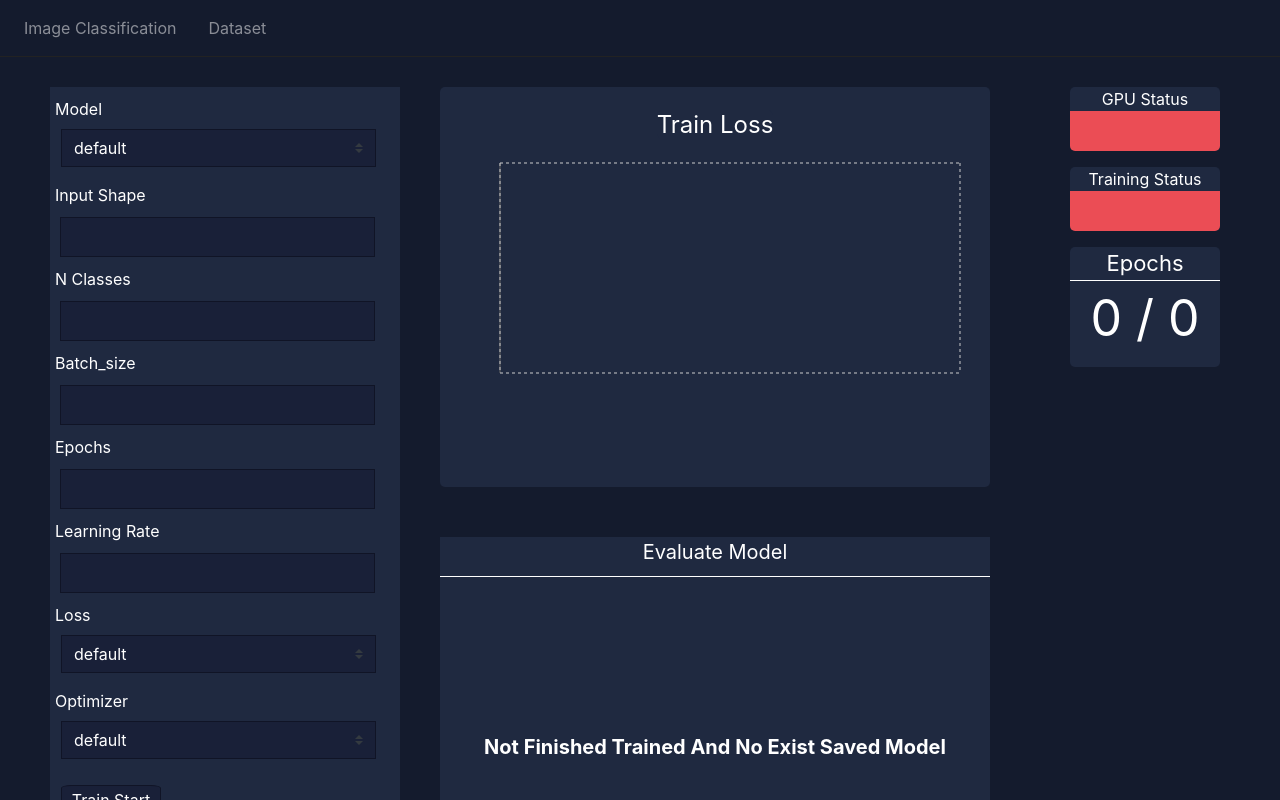
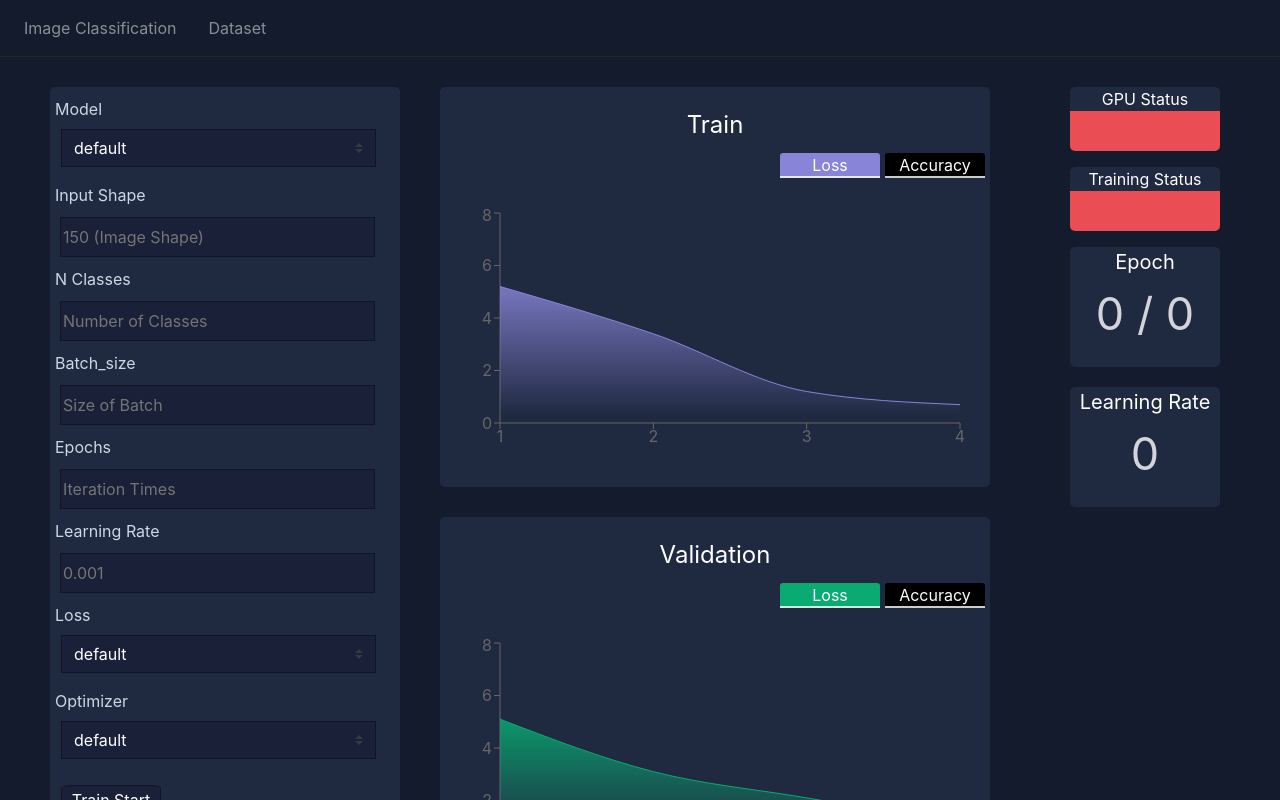
Before and after one commit to kylecocolim/Tensorflow_Automatic_Training, a React (Create React App) app in the folder client/: page / in a window 1280 px wide. Shown: the top 800 px of the page. Built offline with nearby package versions, Linux system fonts and the light colour scheme; no server answers; a web font is replaced by a local one.

Commit message:
add Validation Chart and Loss and accuracy Selector

```diff
--- a/client/src/components/DashBoard.jsx
+++ b/client/src/components/DashBoard.jsx
@@ -2,9 +2,10 @@ import React, {Component} from 'react';
 import '../css/DashBoard.css';
 import axios from 'axios';
 import Chart from './DashBoard/Chart/lossChart';
-import EpochComponent from './DashBoard/Epoch';
+import ValChart from './DashBoard/Chart/val_Chart';
+import EpochStatus from './DashBoard/Epoch';
 import StatusComponent from './DashBoard/Status';
-import Evaluate from './DashBoard/Eval';
+import LearningRateBox from './DashBoard/learningRate';
 // Communication Componnet with Flask for Moniotr Training Process
 export default class DashBoard extends Component{
     constructor(props){
@@ -17,7 +18,20 @@ export default class DashBoard extends Component{
             trainStat : [],
             TotalEpoch : 0,
             currentEpoch : 0,
-            trainfinishStatus : true
+            learningRate : 0,
+            trainfinishStatus : true,
+            dummyData : [
+                {'epoch' : 1, 'loss' : 5.2,'accuracy' : 0.2},
+                {'epoch' : 2, 'loss': 3.4,'accuracy' : 0.5},
+                {'epoch' : 3 , 'loss' : 1.2,'accuracy' : 0.78},
+                {'epoch' : 4 , 'loss' : 0.7 ,'accuracy' : 0.89}
+            ],
+            dummyData_val : [
+                {'epoch' : 1, 'val_loss' : 5.1 ,'val_acc' : 0.3},
+                {'epoch' : 2, 'val_loss' : 3.1 , 'val_acc' : 0.54},
+                {'epoch' : 3, 'val_loss' : 2.1 , 'val_acc' : 0.68},
+                {'epoch' : 4, 'val_loss' : 1.1 , 'val_acc' : 0.78}
+            ]
         }
         this.updateTrainStat.bind(this);
     }
@@ -68,7 +82,8 @@ export default class DashBoard extends Component{
                         TotalEpoch : response.data.TotalEpoch,
                         currentEpoch : response.data.currentEpoch,
                         trainStat : emptyArray.concat(response.data.trainStat),
-                        trainfinishStatus : response.data.trainfinishStatus
+                        trainfinishStatus : response.data.trainfinishStatus,
+                        learningRate : response.data.learningRate
                 })
                 if(response.data.trainfinishStatus == true){
                     this.setState({
@@ -112,12 +127,13 @@ export default class DashBoard extends Component{
         return(
             <div className="DashBoardContainer">
             <div className="flexBoxColunm">
-                <div className="lossChart">
-                    <span className="lossChart inboxWord">Train Loss</span>
-                    <Chart dataset={this.state.trainStat} epochLength ={this.state.TotalEpochs}/>
+                <div className="lossChartContainer">
+                    <span className="lossChartContainer inboxWord">Train</span>
+                    <Chart dataset={this.state.dummyData}/>
                 </div>
-                <div className="EvaluateBox">
-                    <Evaluate></Evaluate>
+                <div className="lossChartContainer">
+                    <span className="lossChartContainer inboxWord">Validation</span>
+                    <ValChart dataset={this.state.dummyData_val} target="val_loss"></ValChart>
                 </div>
             </div>
 
@@ -129,7 +145,10 @@ export default class DashBoard extends Component{
                     <StatusComponent word={"Training Status"} status={this.state.isTraining}/>
                 </div>
                 <div className="EpochBox">
-                    <EpochComponent CurrEpoch={this.state.currentEpoch} TotalEpochs={this.state.TotalEpoch}></EpochComponent>
+                    <EpochStatus currentEpoch={this.state.currentEpoch} TotalEpoch={this.state.TotalEpoch}></EpochStatus>
+                </div>
+                <div className="LearningRateBox">
+                    <LearningRateBox learningRate={this.state.learningRate}></LearningRateBox>
                 </div>
             </div>
             </div>
--- /dev/null
+++ b/client/src/components/DashBoard/Chart/dataSelector.js
@@ -0,0 +1,35 @@
+import React, { useState } from 'react';
+
+
+function DataSelector(props){
+
+    const [checked , setChecked] = useState(true)
+    function Selected(event){
+        event.preventDefault();
+        props.dataChanger(event.currentTarget.getAttribute('name'))
+        console.log(event.currentTarget.getAttribute('name'))
+        if(event.currentTarget.getAttribute('name') === 'loss'){
+            if(checked===false){
+                setChecked(true)
+            }
+        }
+        else if(event.currentTarget.getAttribute('name') =='accuracy'){
+            if(checked===true){
+                setChecked(false)
+            }
+        }
+    }
+    let check_Box_Style={
+        backgroundColor : props.selectedStroke
+    }
+    let uncheck_Box_Style={
+        backgroundColor : "#000000"
+    }
+    return (
+        <div className="DataSelector">
+            <div className="DataSelectorBox" style = { checked ? check_Box_Style : uncheck_Box_Style } onClick={Selected} name="loss">Loss</div>
+            <div className="DataSelectorBox" style = { checked ? uncheck_Box_Style : check_Box_Style } onClick={Selected} name="accuracy">Accuracy</div>
+        </div>
+    )
+}
+export default DataSelector;
--- a/client/src/components/DashBoard/Chart/lossChart.jsx
+++ b/client/src/components/DashBoard/Chart/lossChart.jsx
@@ -1,23 +1,33 @@
 import React , {Component} from 'react';
-import { AreaChart, Area,CartesianGrid, linearGradient,Legend, XAxis, YAxis, Tooltip} from 'recharts'
-
+import { AreaChart, Area,CartesianGrid, LabelList,linearGradient,Legend, XAxis, YAxis, Tooltip} from 'recharts'
+import DataSelector from './dataSelector';
 
 export default class Chart extends Component{
     constructor(props){
         super(props)
+        this.state = {
+            dataType : 'loss'
+        }
     }
 
-
+    dataChanger = (data) =>{
+        this.setState({
+            dataType : data
+        })
+        console.log(data)
+    }
 
     render(){
         let style ={
             position : 'relative',
             top : 30
         }
-        console.log(this.props.dataset)
+
         return(
             <div style={style}>
-                <AreaChart width={550} height={250} data={this.props.dataset}
+                <DataSelector dataChanger={this.dataChanger} selectedStroke="#8884d8" name="Train_dataType"></DataSelector>
+                <div className="Chart">
+                    <AreaChart width={550} height={250} data={this.props.dataset}
                         margin={{ top: 10, right: 30, left: 0, bottom: 0 }}>
                         <defs>
                             <linearGradient id="colorLoss" x1="0" y1="0" x2="0" y2="1">
@@ -25,13 +35,12 @@ export default class Chart extends Component{
                                 <stop offset="95%" stopColor="#8884d8" stopOpacity={0}/>
                             </linearGradient>
                         </defs>
-                        <XAxis dataKey="epoch" />
+                        <XAxis dataKey="epoch"/>
                         <YAxis />
-                        <CartesianGrid strokeDasharray="3 3" />
-                        <Tooltip />
-                        <Area type="monotone" dataKey="loss" stroke="#8884d8" fillOpacity={1} fill="url(#colorLoss)" />
-                        </AreaChart>
-
+                        <Tooltip formatter={(okay) => new Intl.NumberFormat('en').format(okay)} />
+                        <Area type="monotone" dataKey={this.state.dataType} stroke="#8884d8" fillOpacity={1} fill="url(#colorLoss)" />
+                    </AreaChart>
+                </div>
             </div>
         )
     }
--- /dev/null
+++ b/client/src/components/DashBoard/Chart/val_Chart.jsx
@@ -0,0 +1,56 @@
+import React , {Component} from 'react';
+import { AreaChart, Area,CartesianGrid, linearGradient,Legend, XAxis, YAxis, Tooltip} from 'recharts'
+import DataSelector from './dataSelector';
+
+
+export default class ValChart extends Component{
+    constructor(props){
+        super(props)
+        this.state = {
+            dataType : 'val_loss'
+        }
+        this.dataChanger.bind(this)
+    }
+
+    dataChanger = (data) =>{
+        if(data==='loss'){
+            this.setState({
+                dataType : 'val_loss'
+            })
+        }
+        else{
+            this.setState({
+                dataType : 'val_acc'
+            })
+        }
+
+    }
+
+
+    render(){
+        let style ={
+            position : 'relative',
+            top : 30
+        }
+        return(
+            <div style={style}>
+                <DataSelector dataChanger={this.dataChanger} selectedStroke="#09ab72" name="validation_dataType"></DataSelector>
+                <div className="Chart">
+                <AreaChart width={550} height={250} data={this.props.dataset}
+                        margin={{ top: 10, right: 30, left: 0, bottom: 0 }}>
+                        <defs>
+                            <linearGradient id="validation_gradient" x1="0" y1="0" x2="0" y2="1">
+                                <stop offset="5%" stopColor="#09ab72" stopOpacity={0.8}/>
+                                <stop offset="95%" stopColor="#09ab72" stopOpacity={0}/>
+                            </linearGradient>
+                        </defs>
+                        <XAxis dataKey="epoch"/>
+                        <YAxis />
+                        <Tooltip />
+                        <Area type="monotone" dataKey={this.state.dataType} stroke="#09ab72" fillOpacity={1} fill="url(#validation_gradient)" />
+                        </AreaChart>
+                </div>
+            </div>
+        )
+    }
+}
--- a/client/src/components/DashBoard/Epoch.jsx
+++ b/client/src/components/DashBoard/Epoch.jsx
@@ -1,23 +1,21 @@
-import React ,{Component} from 'react';
+import React ,{useState} from 'react';
 
-export default class EpochComponent extends Component{
-    constructor(props){
-        super(props)
+function EpochStatus(props){
 
-    }
-    render(){
     let WordStyle ={
-            fontSize : 22,
-            borderBottom : '1px solid white'
+        fontSize : 20,
     }
     let style={
-            fontSize: 50
+        paddingTop : 3,
+        fontSize: 45,
+        color : 'rgba(255,255,255,.8)'
     }
     return(
         <div>
-                <div style={WordStyle}>Epochs</div>
-                <div style={style}>{this.props.CurrEpoch} / {this.props.TotalEpochs}</div>
+            <div style={WordStyle}>Epoch</div>
+            <div style={style}>{props.currentEpoch} / {props.TotalEpoch}</div>
         </div>
     )
 }
-}
+
+export default EpochStatus;
--- /dev/null
+++ b/client/src/components/DashBoard/learningRate.jsx
@@ -0,0 +1,24 @@
+import React,{Component} from 'react';
+
+export default class LearningRateBox extends Component{
+    constructor(props){
+        super(props)
+    }
+
+    render(){
+        let WordStyle ={
+            fontSize : 20,
+        }
+        let style={
+            paddingTop : 3,
+            fontSize: 45,
+            color : 'rgba(255,255,255,.8)'
+        }
+        return(
+            <div>
+                <div style={WordStyle}>Learning Rate</div>
+                <div style={style}>{this.props.learningRate}</div>
+            </div>
+        )
+    }
+}
--- a/client/src/components/Model.jsx
+++ b/client/src/components/Model.jsx
@@ -14,8 +14,7 @@ export default class ModelBuilder extends Component{
             Batch_size :0,
             Optimizer : '',
             epochs : 0,
-            learning_rate : 0.001,
-            isTraining : false
+            learning_rate : ''
         }
         this.handleChange = this.handleChange.bind(this);
         this.handleSubmit = this.handleSubmit.bind(this);
@@ -51,13 +50,7 @@ export default class ModelBuilder extends Component{
         axios.post(`http://127.0.0.1:5000/api/inference/startTrain`, {payload})
         .then(res => {
             console.log(res);
-            if(res.data == 'Empty Dataset'){
-                this.setState({
-                    isTraining :false
-                })
-            }
-        })
-        .catch(err => {
+        })  .catch(err => {
             console.log(err);
         });
         alert(`Start Train! ${this.state.epochs} epochs`)
@@ -81,17 +74,15 @@ export default class ModelBuilder extends Component{
                             <option>VGG16</option>
                             <option>VGG19</option>
                             <option>Inception</option>
-                            <option>ResNet</option>
-                            <option>Inception</option>
                             </Form.Control>
                         </Form.Group>
                         </Form>
                         <form autoComplete='off'>
-                            <span id="formexplain">Input Shape</span><div id="inputForm"><input id="inputBox" type='text' name='inputShape' onChange={this.handleChange}/></div>
-                            <span id="formexplain">N Classes </span><div id="inputForm"> <input id="inputBox" type='text' name="n_classes" onChange={this.handleChange}/> </div>
-                            <span id="formexplain">Batch_size </span><div id="inputForm"> <input id="inputBox" type='text' name="Batch_size" onChange={this.handleChange}/> </div>
-                            <span id="formexplain">Epochs </span><div id="inputForm"> <input id="inputBox" type='text' name="epochs" onChange={this.handleChange}/> </div>
-                            <span id="formexplain">Learning Rate </span><div id="inputForm"> <input id="inputBox" type='text' name="Learning_rate" onChange={this.handleChange}/> </div>
+                            <span id="formexplain">Input Shape</span><div id="inputForm"><input id="inputBox" type='text' name='inputShape' placeholder="150 (Image Shape)"onChange={this.handleChange}/></div>
+                            <span id="formexplain">N Classes </span><div id="inputForm"> <input id="inputBox" type='text' name="n_classes" placeholder="Number of Classes" onChange={this.handleChange}/> </div>
+                            <span id="formexplain">Batch_size </span><div id="inputForm"> <input id="inputBox" type='text' name="Batch_size" placeholder="Size of Batch" onChange={this.handleChange}/> </div>
+                            <span id="formexplain">Epochs </span><div id="inputForm"> <input id="inputBox" type='text' name="epochs" placeholder="Iteration Times" onChange={this.handleChange}/> </div>
+                            <span id="formexplain">Learning Rate </span><div id="inputForm"> <input id="inputBox" type='text' name="learning_rate" placeholder="0.001" onChange={this.handleChange}/> </div>
 
                         </form>
                         <Form>
--- a/client/src/css/App.css
+++ b/client/src/css/App.css
@@ -1,6 +1,9 @@
+:root{
+  --neongreen : #09ab72;
+}
 .App {
-  height: 1500px;
-
+  height: 130vh;
+  color : rgba(225,235,245,.9);
   text-align: center;
   background-color: #141b2d;
 }
--- a/client/src/css/DashBoard.css
+++ b/client/src/css/DashBoard.css
@@ -14,19 +14,50 @@
     position: relative;
     margin-left : 50px;
 }
-.lossChart{
+.lossChartContainer{
     position: relative;
     justify-content: center;
     width : 550px;
     height : 400px;
     background-color: #1f2940;
     border-radius : 5px;
+    margin-bottom : 30px;
 }
-.lossChart.inboxWord{
+.lossChartContainer.inboxWord{
     position: relative;
     top : 20px;
     font-size : 24px;
+    background-color: transparent;
 }
+.Chart{
+    position: relative;
+    top : 50px;
+    transition-duration: .4s;
+}
+.DataSelector{
+    position: absolute;
+    display : flex;
+    flex-direction: row;
+    right : 5px;
+}
+.DataSelectorBox{
+    width : 100px;
+    height : 25px;
+    border-top-left-radius : 3px;
+    border-top-right-radius : 3px;
+    border-bottom : 2px solid rgba(255,255,255,.8);
+
+    background-color: rgba(31,40,50,.7);
+    margin-left : 5px;
+    transition-duration: .3s;
+}
+.DataSelectorBox:hover{
+    transition-duration : .5s;
+    border-bottom-color: rgba(31,40,50,.7);
+    background-color :rgba(255,125,125,.7) !important;
+
+}
+
 .EvaluateBox{
     position: relative;
     top:50px;
@@ -63,3 +94,13 @@
     left:30px;
     background-color: #1f2940;
 }
+.LearningRateBox{
+    position: relative;
+    top: 80px;
+    width : 150px;
+    height: 120px;
+    border-radius : 5px;
+
+    left:30px;
+    background-color: #1f2940;
+}
--- a/client/src/css/Model.css
+++ b/client/src/css/Model.css
@@ -6,7 +6,7 @@
     width : 350px;
     height : 750px ;
     background-color: #1f2940;
-    color : white;
+    border-radius: 5px;
 }
 .ModelSelector{
     position : relative;
--- a/client/src/index.css
+++ b/client/src/index.css
@@ -5,6 +5,7 @@ body {
     sans-serif;
   -webkit-font-smoothing: antialiased;
   -moz-osx-font-smoothing: grayscale;
+  background-color: #141b2d;
 }
 
 code {
```
Also changed, not shown: 1 other file (tests, documents, lock files or other folders). Lines whose indentation alone changed are shown as unchanged.
